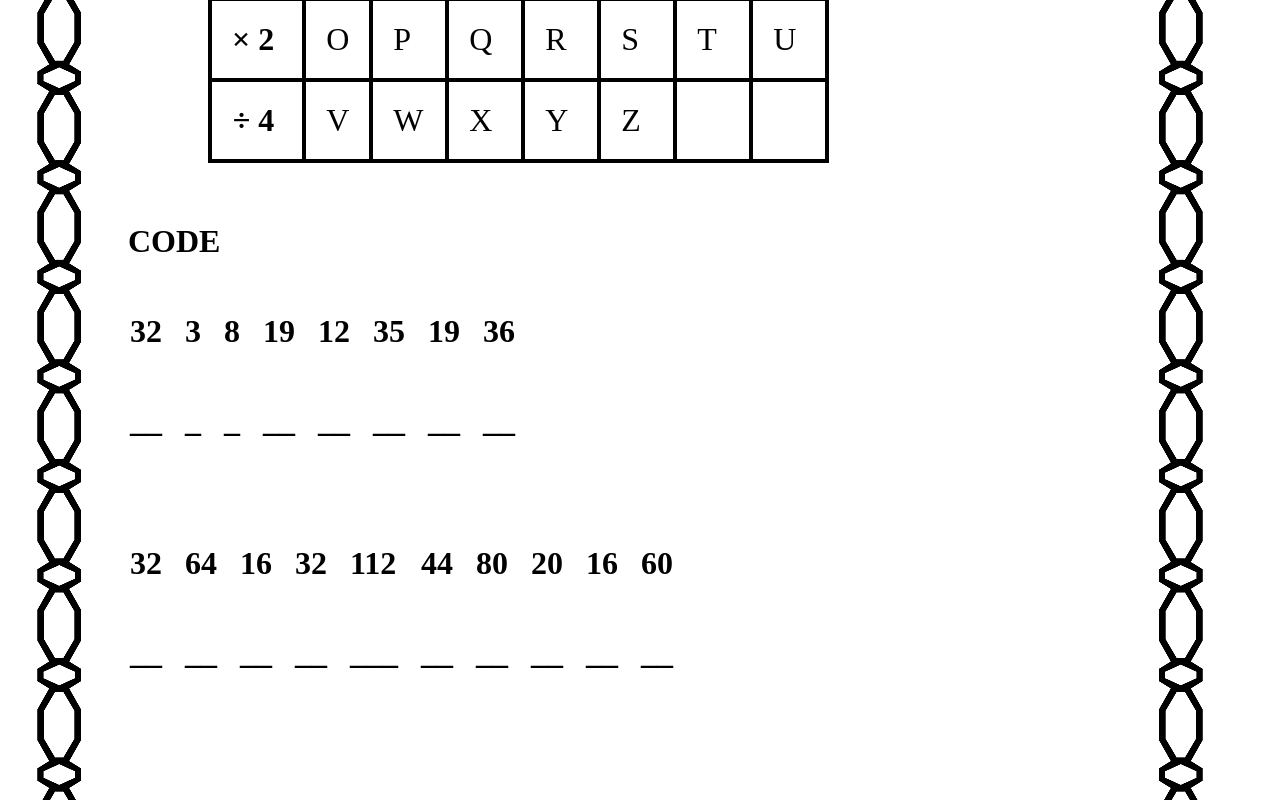
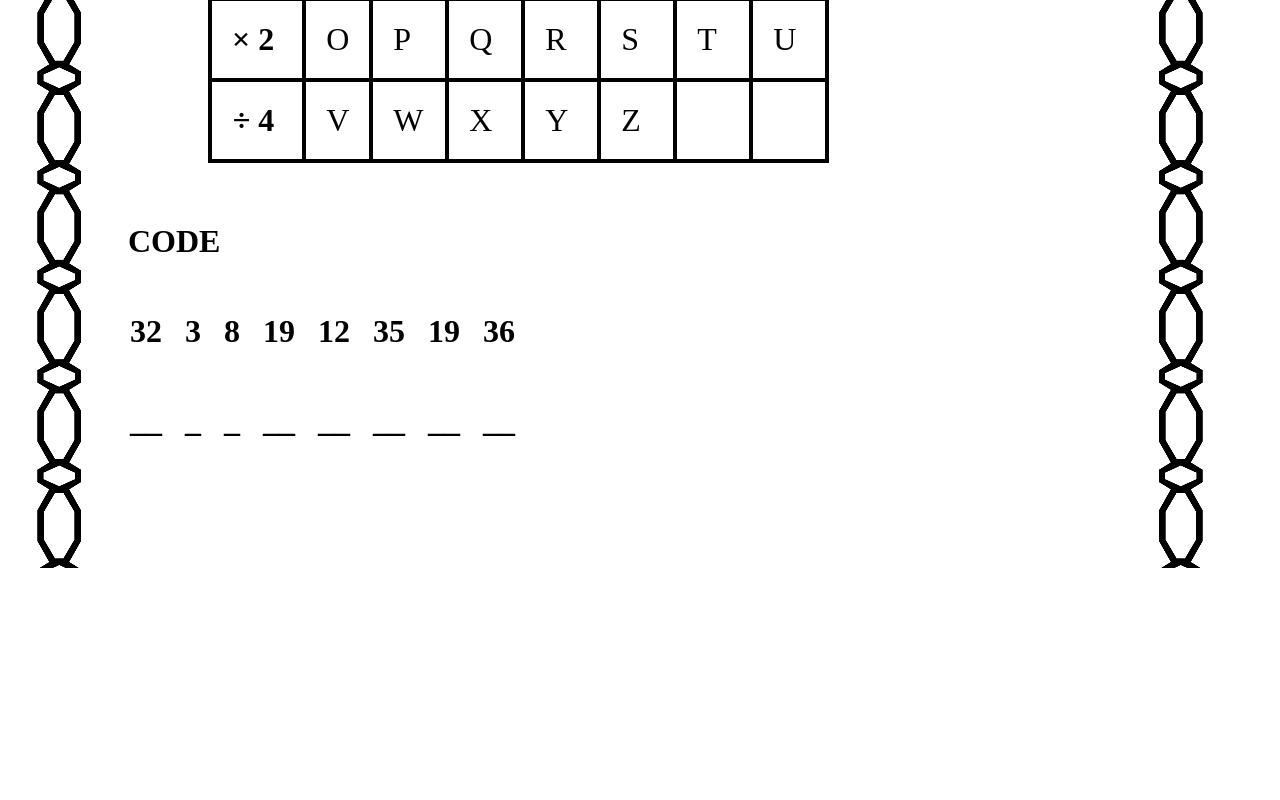
Before and after one commit to raspberrypisig/worksheet, a SvelteKit app: page /worksheet/1 in a window 1280 px wide. Shown: the part 849-1649 px from the top of the page. After the commit the page ends 1417 px from the top, so only its background shows below. Built offline with nearby package versions, Linux system fonts and the light colour scheme.

Commit message:
looks good

```diff
--- a/src/routes/worksheet/[slug]/+page.svelte
+++ b/src/routes/worksheet/[slug]/+page.svelte
@@ -4,37 +4,6 @@
     import { goto } from '$app/navigation';
 
     export let data;
-
-    let clue = data.what_is_it[parseInt(data.slug) - 1].definition;
-    let answer =  data.what_is_it[parseInt(data.slug) - 1].word;
-    let letters_table = data.letters_table;
-
-    let is_two_word_answer = answer.includes(" ");
-    let answer_line1: {code: number, blank: string}[] = [];
-    let answer_line2: {code: number, blank: string}[] = [];
-
-    if (is_two_word_answer) {
-      const answer_firstline = answer.split(" ")[0];
-      const answer_secondline = answer.split(" ")[1];
-      answer_line1 = get_code(answer_firstline);
-      answer_line2 = get_code(answer_secondline);
-      console.log(answer_line1);
-      console.log(answer_line2);
-    }
-
-    else {
-      answer_line1 = get_code(answer);
-      console.log(answer_line1);
-    }
-
-    function get_code(line: string): {code: number, blank: string}[] {
-      let result: {code: number, blank: string}[] = []
-      for (let c of line) {
-        const l = letters_table[c];
-        result.push({"code": l, blank: "_".repeat(l.toString().length)});
-      }
-      return result;
-    }
 
     function getRandomInt(max: number) {
       return Math.floor(Math.random() * max);
@@ -56,6 +25,7 @@
       const randomNumber = getRandomInt(100);
       goto(`/worksheet/${randomNumber}`);
     }
+
   </script>
 
   <div id="buttons">
@@ -63,14 +33,17 @@
       <li><button on:click={next}>Next</button></li>
       <li><button on:click={previous}>Previous</button></li>
       <li><button on:click={randomWorksheet}>Random</button></li>
-      <li><input maxlength="5" size="5" value="{data.slug}"></li>
+      <li><input maxlength="5" size="5" bind:value="{data.slug}" on:input={() => goto(`/worksheet/${data.slug}`)}></li>
     </ul>
   </div>
 
   <h1>What is it?</h1>
 
   <h2>CLUE</h2>
-  <p>{clue}</p>
+
+  <p>{data.clue}</p>
+
+
 
   <h2> LETTER TABLE</h2>
 
@@ -92,44 +65,36 @@
 
       <table class="noborder paddingleft">
         <tr>
-         {#each answer_line1 as d}
+         {#each data.answer_line1 as d}
            <td>{d.code}</td>
          {/each}
+
         </tr>
+
         <tr>
-          {#each answer_line1 as d}
+          {#each data.answer_line1 as d}
           <td>{d.blank}</td>
-        {/each}
+          {/each}
         </tr>
+
       </table>
 
+      {#if data.is_two_word_answer}
       <table class="noborder paddingleft">
         <tr>
-          <td>32</td>
-          <td>64</td>
-          <td>16</td>
-          <td>32</td>
-          <td>112</td>
-          <td>44</td>
-          <td>80</td>
-          <td>20</td>
-          <td>16</td>
-          <td>60</td>
-        </tr>
-        <tr>
-          <td>__</td>
-          <td>__</td>
-          <td>__</td>
-          <td>__</td>
-          <td>___</td>
-          <td>__</td>
-          <td>__</td>
-          <td>__</td>
-          <td>__</td>
-          <td>__</td>
-        </tr>
+          {#each data.answer_line2 as d}
+            <td>{d.code}</td>
+          {/each}
+
+         </tr>
+
+         <tr>
+           {#each data.answer_line2 as d}
+           <td>{d.blank}</td>
+           {/each}
+         </tr>
       </table>
-
+      {/if}
 
 
   <div class="filler">&nbsp;</div>
--- a/src/routes/worksheet/[slug]/+page.ts
+++ b/src/routes/worksheet/[slug]/+page.ts
@@ -2,11 +2,46 @@ import conversion_table from '../../../data/conversion_table.json'
 import what_is_it from '../../../data/what_is_it.json'
 import { letters_table } from './letters_table';
 
+function get_code(line: string): {code: number, blank: string}[] {
+  const result: {code: number, blank: string}[] = []
+  for (const c of line) {
+    const l = letters_table[c];
+    result.push({"code": l, blank: "_".repeat(l.toString().length)});
+  }
+  return result;
+}
+
 export function load({params}) {
+     const clue = what_is_it[parseInt(params.slug) - 1].definition;
+     const answer = what_is_it[parseInt(params.slug) - 1].word;
+
+
+     const is_two_word_answer = answer.includes(" ");
+     let answer_line1: {code: number, blank: string}[] = [];
+     let answer_line2: {code: number, blank: string}[] = [];
+
+     if (is_two_word_answer) {
+       const answer_firstline = answer.split(" ")[0];
+       const answer_secondline = answer.split(" ")[1];
+       answer_line1 = get_code(answer_firstline);
+       answer_line2 = get_code(answer_secondline);
+     }
+
+     else {
+       answer_line1 = get_code(answer);
+     }
+
+     console.log(answer);
+     console.log(is_two_word_answer);
+
+
      return {
       "conversion_table": conversion_table,
       "slug": params.slug,
-      "what_is_it": what_is_it,
-      "letters_table": letters_table
+      "clue": clue,
+      "answer": answer,
+      "is_two_word_answer": is_two_word_answer,
+      "answer_line1": answer_line1,
+      "answer_line2": answer_line2
     };
 }
```
